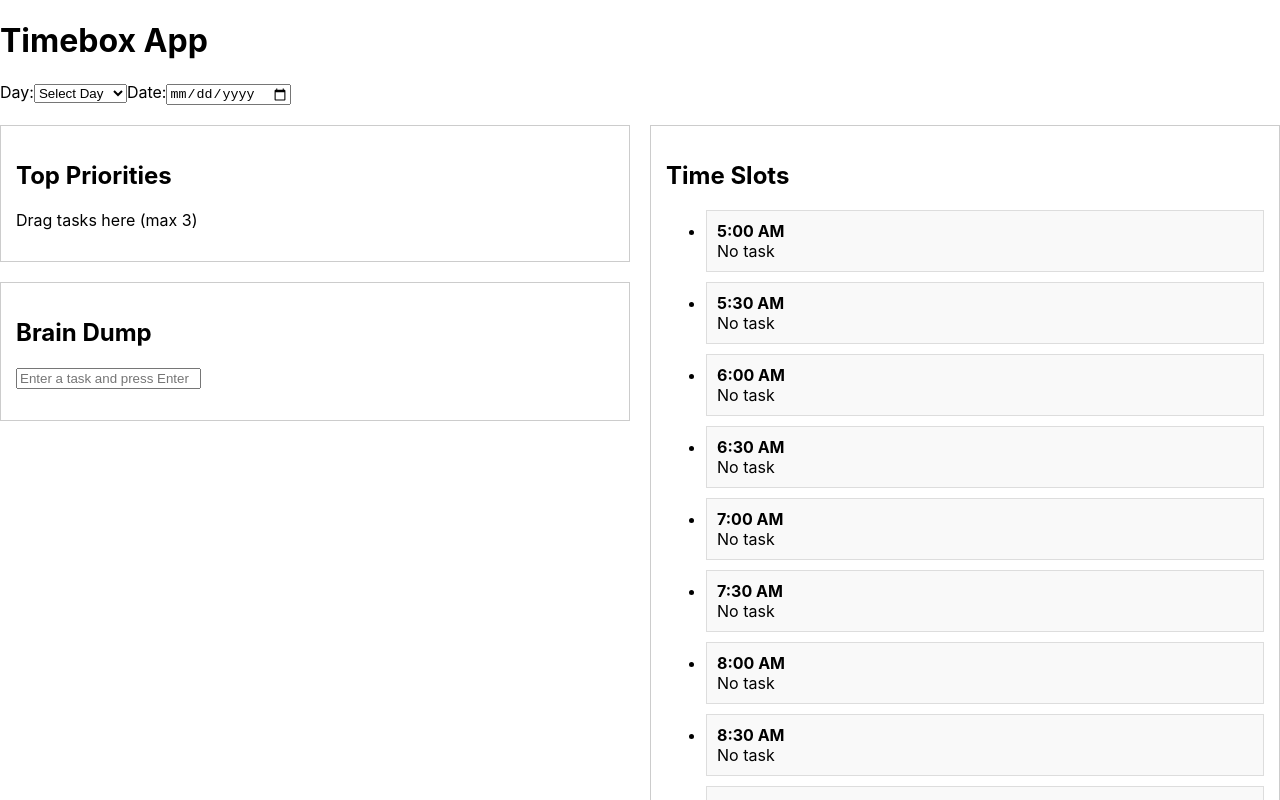
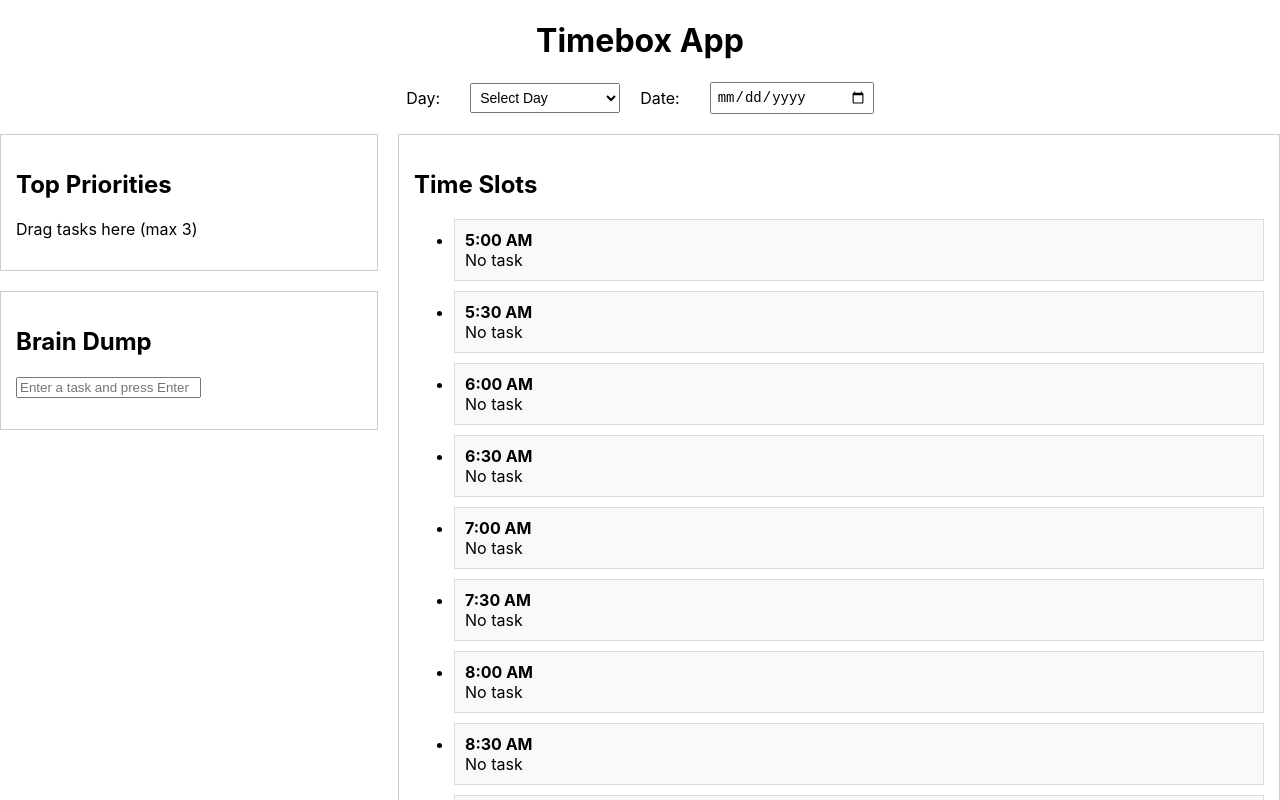
Before and after one commit to MidziRibery/timebox, a React (Create React App) app: page / in a window 1280 px wide. Shown: the top 800 px of the page. Built offline with nearby package versions, Linux system fonts and the light colour scheme.

Commit message:
Adjusted the headers and Day/Date

```diff
--- a/src/App.css
+++ b/src/App.css
@@ -1,3 +1,8 @@
+/* Centering the title "Timebox App" */
+h1 {
+  text-align: center; /* Centers the title horizontally */
+}
+
 /* Styling for the flex container that wraps the left and right sections */
 .timebox-container {
   display: flex;
@@ -5,15 +10,42 @@
   margin-top: 20px;
 }
 
-/* Left section takes up 50% of the width */
+/* Left section takes up 30% of the width */
 .left-section {
-  width: 50%;
+  width: 30%;
   margin-right: 20px; /* Adds space between left and right sections */
 }
 
-/* Right section takes up 50% of the width */
+/* Right section takes up 70% of the width */
 .right-section {
-  width: 50%;
+  width: 70%;
+}
+
+/* Date Selector (Day and Date fields) */
+.date-selector {
+  display: flex;
+  justify-content: center; /* Ensures spacing between Day and Date */
+  align-items: center; /* Vertically aligns items in the center */
+  margin-top: 20px;
+  gap: 20px;
+}
+
+/* Flex container for Day and Date pairs */
+.date-selector .pair {
+  display: flex;
+  align-items: center; /* Vertically aligns the label and dropdown together */
+}
+
+/* Styling for the Day and Date fields */
+.date-selector label {
+  margin-right: 10px; /* Adds some space between the label and dropdown */
+}
+
+.date-selector select,
+.date-selector input[type="date"] {
+  padding: 5px;
+  font-size: 14px;
+  width: 150px; /* Adjust width for better spacing */
 }
 
 /* Styling for the priority list */
```
